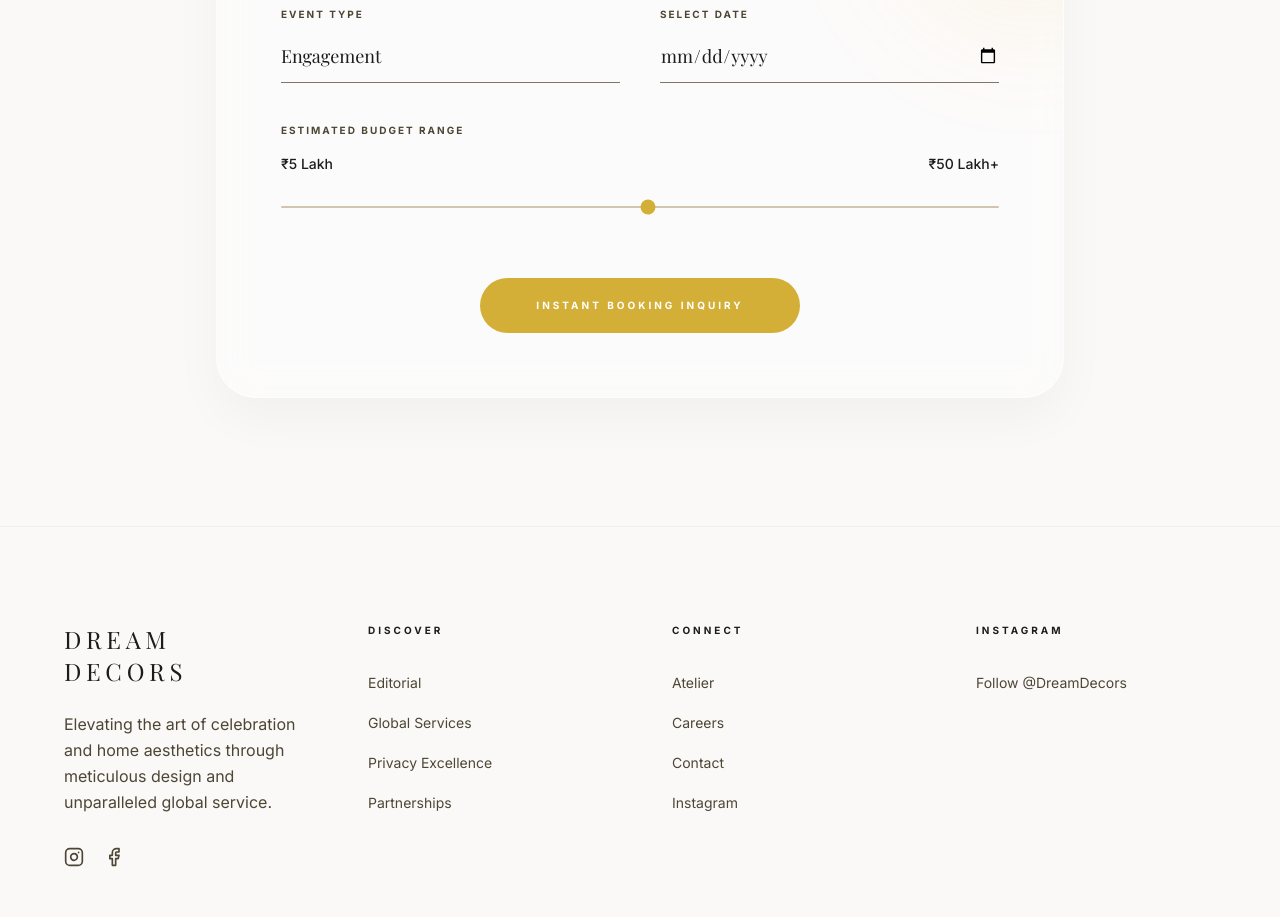
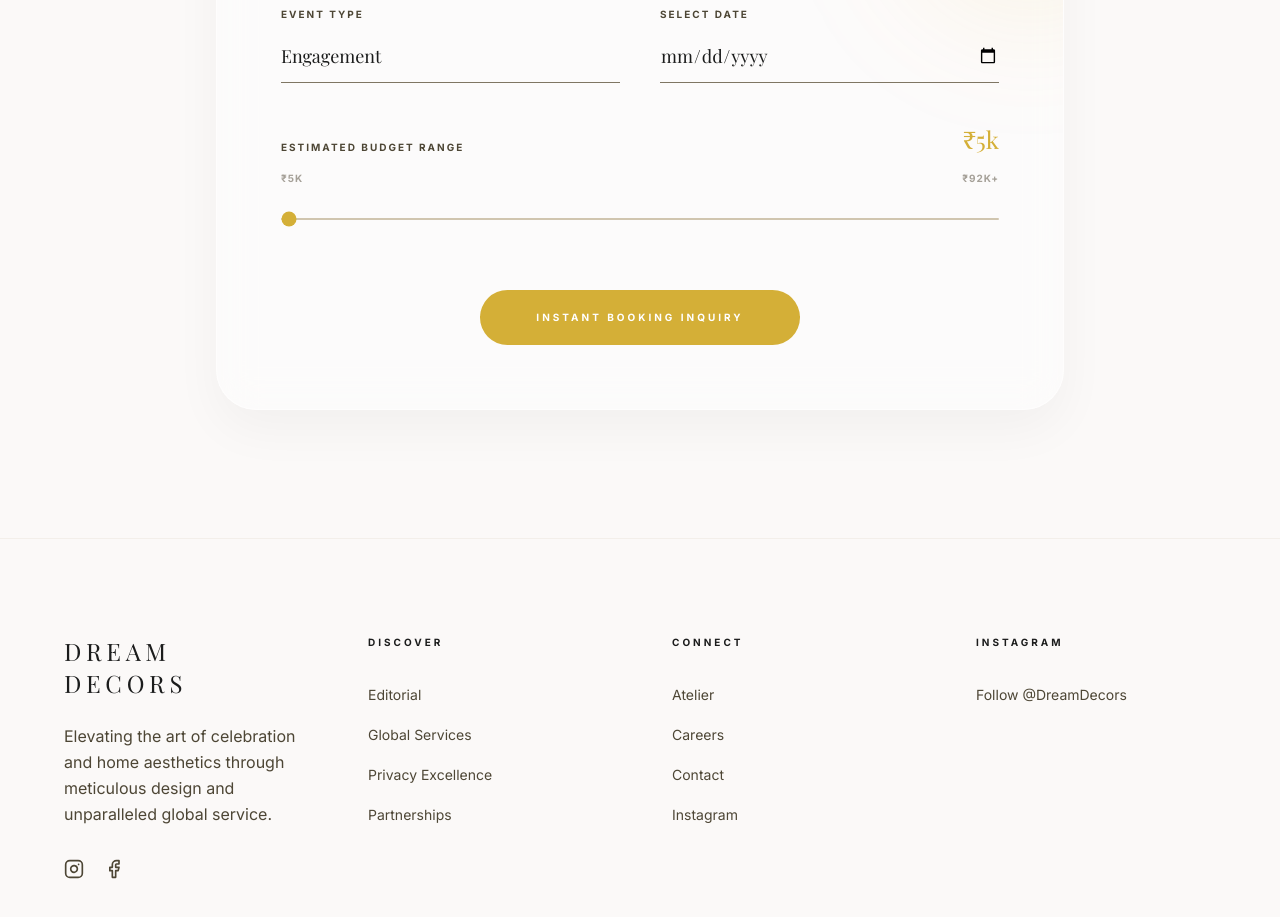
Before and after one commit to Rajeshkumar-G-FSD/EroPhoto, a React (Vite) app: page / in a window 1280 px wide. Shown: the part 3010-3927 px from the top of the page. Built offline with nearby package versions, Linux system fonts and the light colour scheme; a web font is replaced by a local one.

Commit message:
feat(BookingForm): Implement interactive budget slider
Introduces a stateful budget slider in the booking form. Users can now select an estimated budget range, which dynamically updates the displayed value, enhancing user experience and data capture.

```diff
--- a/src/components/BookingForm.tsx
+++ b/src/components/BookingForm.tsx
@@ -1,7 +1,9 @@
-import React from "react";
+import React, { useState } from "react";
 import { motion } from "motion/react";
 
 export default function BookingForm() {
+  const [budget, setBudget] = useState(5);
+
   return (
     <section className="bg-surface-container-low py-32" id="contact">
       <div className="max-w-4xl mx-auto px-6">
@@ -43,17 +45,22 @@ export default function BookingForm() {
             </div>
 
             <div className="space-y-4">
-              <label className="block text-[10px] font-bold tracking-[0.2em] text-on-surface-variant uppercase">
-                Estimated Budget Range
-              </label>
-              <div className="flex justify-between items-center text-sm font-medium text-on-background">
-                <span>₹5 Lakh</span>
-                <span>₹50 Lakh+</span>
+              <div className="flex justify-between items-end">
+                <label className="block text-[10px] font-bold tracking-[0.2em] text-on-surface-variant uppercase">
+                  Estimated Budget Range
+                </label>
+                <span className="text-2xl font-serif text-primary-container">₹{budget}k</span>
+              </div>
+              <div className="flex justify-between items-center text-[10px] font-bold tracking-widest text-on-surface-variant/50 uppercase">
+                <span>₹5k</span>
+                <span>₹92k+</span>
               </div>
               <input
                 type="range"
                 min="5"
-                max="50"
+                max="92"
+                value={budget}
+                onChange={(e) => setBudget(Number(e.target.value))}
                 className="w-full h-[2px] bg-outline-variant rounded-lg appearance-none cursor-pointer accent-primary-container"
               />
             </div>
```
